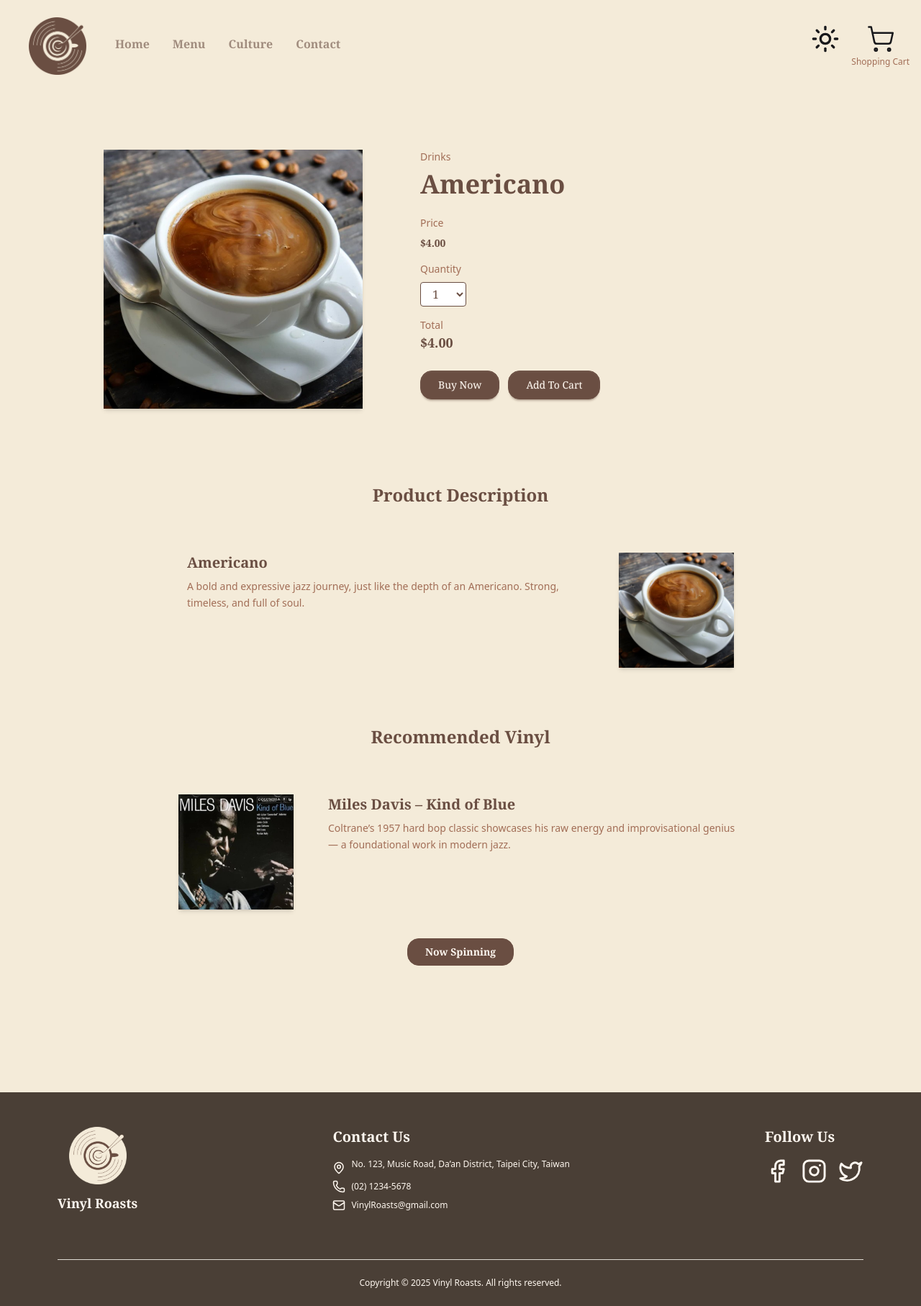
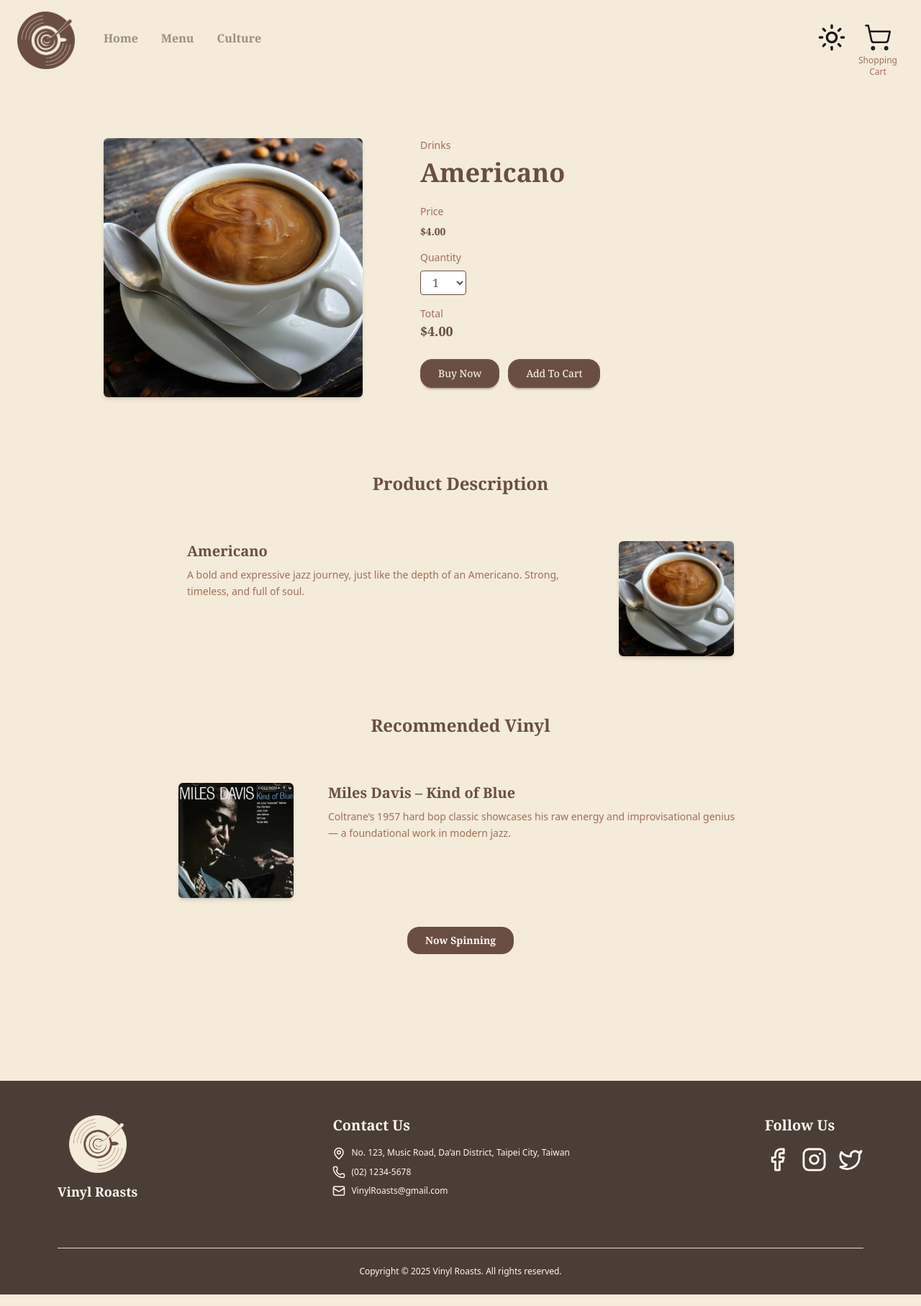
Before and after one commit to yunob01/react-midterm, a React (Vite) app: page /product/1 in a window 1280 px wide. Shown: the whole page at 72% size. Built offline with nearby package versions, Linux system fonts and the light colour scheme.

Commit message:
調整排版

```diff
--- a/src/App.jsx
+++ b/src/App.jsx
@@ -5,7 +5,6 @@ import Home from '@/pages/Home';
 import Menu from '@/pages/Menu';
 import Product from '@/pages/Product';
 import Culture from '@/pages/Culture';
-import Contact from '@/pages/Contact';
 
 import store from '@/redux/store';
 
@@ -18,7 +17,6 @@ function App() {
           <Route path="/menu" element={<Menu />} />
           <Route path="/product/:productId" element={<Product />} />
           <Route path="/culture" element={<Culture />} />
-          <Route path="/contact" element={<Contact />} />
         </Routes>
       </BrowserRouter>
     </Provider>
--- a/src/components/Footer.jsx
+++ b/src/components/Footer.jsx
@@ -26,7 +26,7 @@ function Footer() {
                     <h3 className="text-xl font-semibold mb-4">Contact Us</h3>
                     <ul className="space-y-2 font-sans text-xs">
                         <li className="flex items-start gap-2">
-                            <MapPin size={18} className="mt-1" />
+                            <MapPin size={18}/>
                             <span>No. 123, Music Road, Da’an District, Taipei City, Taiwan</span>
                         </li>
                         <li className="flex items-center gap-2">
--- a/src/components/Header.jsx
+++ b/src/components/Header.jsx
@@ -4,9 +4,9 @@ import SetColorMode from "@/components/SetColorMode";
 
 export default function Header() {
     return (
-        <div className="flex justify-between items-center px-4 py-2 relative">
+        <div>
             <NavBar />
-            <div className="flex items-start space-x-4">
+            <div className="absolute right-8 top-8 grid grid-cols-2 gap-0 w-[4rem] md:w-[7rem]">
                 <SetColorMode />
                 <CartSummary />
             </div>
--- a/src/components/Navbar.jsx
+++ b/src/components/Navbar.jsx
@@ -11,7 +11,6 @@ export default function NavBar() {
     { to: "/", label: "Home" },
     { to: "/menu", label: "Menu" },
     { to: "/culture", label: "Culture" },
-    { to: "/contact", label: "Contact" },
   ];
 
   useEffect(() => {
@@ -66,8 +65,7 @@ export default function NavBar() {
                 to={to}
                 onClick={() => setIsOpen(false)}
                 className={({ isActive }) =>
-                  `transition duration-300 pb-1 border-b-2 ${
-                    isActive
+                  `transition duration-300 pb-1 border-b-2 ${isActive
                     ? "text-[#6A4E42] border-[#6A4E42]"
                     : "text-[#6A4E42] opacity-60 border-transparent hover:border-[#6A4E42]"
                   }`
--- a/src/components/ProductDetail.jsx
+++ b/src/components/ProductDetail.jsx
@@ -28,7 +28,7 @@ const ProductDetail = ({ product }) => {
           <img
             src={product.image}
             alt={product.name}
-            className="w-full max-w-xs sm:max-w-sm lg:w-[360px] h-auto object-cover shadow-md"
+            className="w-full max-w-xs sm:max-w-sm lg:w-[360px] h-auto object-cover shadow-md rounded-md"
           />
 
           <div className="flex flex-col items-start w-full max-w-xs sm:max-w-sm lg:max-w-none lg:w-full">
@@ -72,7 +72,7 @@ const ProductDetail = ({ product }) => {
           <img
             src={product.image}
             alt={product.vinyl.name}
-            className="w-[120px] sm:w-[160px] h-auto object-cover shadow-md"
+            className="w-[120px] sm:w-[160px] h-auto object-cover shadow-md rounded-md"
           />
           <div className="space-y-2 max-w-xl">
             <h4 className="text-lg sm:text-xl font-semibold">{product.name}</h4>
@@ -86,7 +86,7 @@ const ProductDetail = ({ product }) => {
           <img
             src={product.vinyl.image}
             alt={product.vinyl.name}
-            className="w-[120px] sm:w-[160px] h-auto object-cover shadow-md"
+            className="w-[120px] sm:w-[160px] h-auto object-cover shadow-md rounded-md"
           />
           <div className="space-y-2 max-w-xl">
             <h4 className="text-lg sm:text-xl font-semibold">{product.vinyl.name}</h4>
--- a/src/components/ProductItem.jsx
+++ b/src/components/ProductItem.jsx
@@ -7,7 +7,7 @@ function ProductItem({ product }) {
                 <Link to={`/product/${product.id}`} className="flex flex-col items-center">
                     <div className="relative">
                         <img
-                            className="w-full max-w-[280px] md:max-w-[240px] sm:max-w-[200px] object-cover"
+                            className="w-full max-w-[280px] md:max-w-[240px] sm:max-w-[200px] object-cover rounded-lg"
                             src={product.image}
                             alt={product.name}
                         />
--- a/src/pages/Contact.jsx
+++ /dev/null
@@ -1,14 +0,0 @@
-import Header from "@/components/Header";
-import Footer from "@/components/Footer";
-
-export default function Contact() {
-  return (
-    <div className="main-layout">
-      <Header />
-      <div className="content">
-
-      </div>
-      <Footer />
-    </div>
-  );
-}
```
Lines whose indentation alone changed are shown as unchanged.
